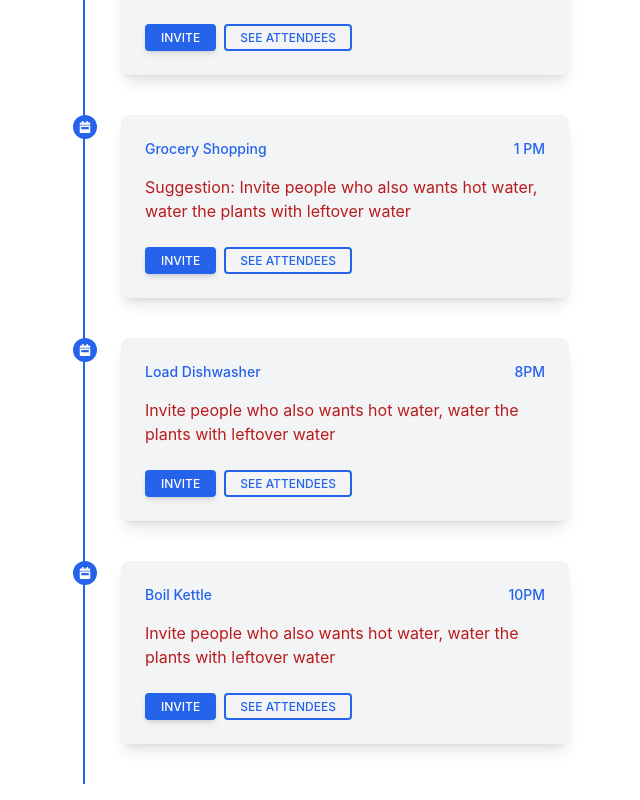
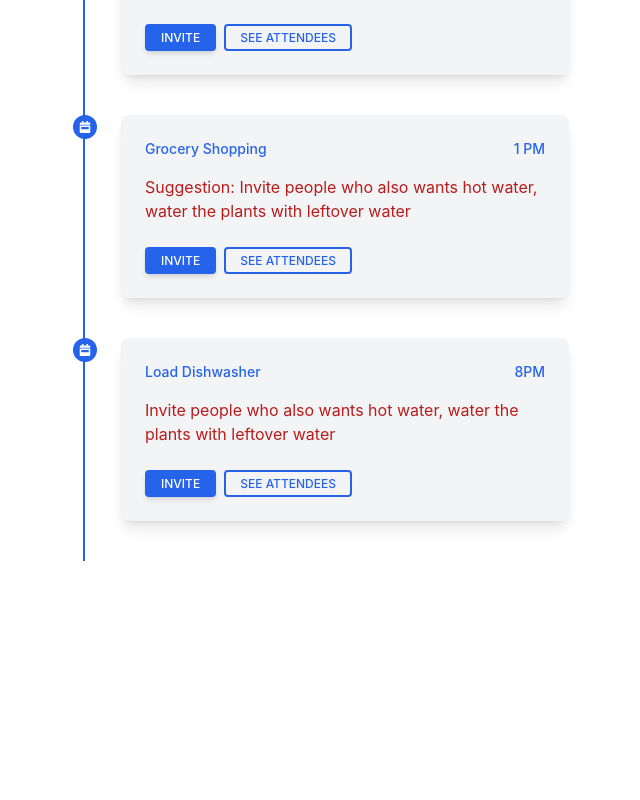
Before and after one commit to chloeyeo/Save-water-in-houseshare, a Next.js app in the folder ecohouse/: page /calendar in a window 1280 px wide. Shown: the part 889-1689 px from the top of the page, without its empty margins (237-877 px from the left). After the commit the page ends 1466 px from the top, so only its background shows below. Built offline with nearby package versions, Linux system fonts and the light colour scheme.

Commit message:
clean up some files

```diff
--- a/ecohouse/data/tasks.js
+++ b/ecohouse/data/tasks.js
@@ -1,17 +1,17 @@
 import { BeakerIcon } from '@heroicons/react/24/solid'
-import { TasksIcon } from '@heroicons/react/24/solid'
 import { SparklesIcon } from '@heroicons/react/24/solid'
 import { ShoppingCartIcon } from '@heroicons/react/24/solid'
 import { FireIcon } from '@heroicons/react/24/solid'
+import { UserGroupIcon } from '@heroicons/react/24/solid'
 
 export const TasksData = [
+  { value: "Vacuum", name: "Vacuum", Icon: BeakerIcon },
   { value: "Laundry", name: "Laundry", Icon: BeakerIcon },
-  { value: "Wash Dish", name: "Wash Dishes", Icon: SparklesIcon },
+  { value: "Wash Dish", name: "Dishwashing", Icon: SparklesIcon },
   { value: "Wash Veg", name: "Wash Fruits and Vegetables", Icon: BeakerIcon },
   { value: "Shower", name: "Take Shower", Icon: BeakerIcon },
   { value: "Water Plant", name: "Water Plants", Icon: BeakerIcon },
   { value: "Cook", name: "Use Oven", Icon: FireIcon },
-  { value: "Vacuum", name: "Vacuum", Icon: BeakerIcon },
-  { value: "Boil Kettle", name: "Boil Kettle", Icon: BeakerIcon },
+  { value: "Boil Kettle", name: "Boil Kettle", Icon: UserGroupIcon },
   { value: "Shop Groc", name: "Shop Groceries", Icon: ShoppingCartIcon },
 ]
--- a/ecohouse/pages/api/hello.js
+++ /dev/null
@@ -1,5 +0,0 @@
-// Next.js API route support: https://nextjs.org/docs/api-routes/introduction
-
-export default function handler(req, res) {
-  res.status(200).json({ name: 'John Doe' })
-}
--- a/ecohouse/pages/calendar.js
+++ b/ecohouse/pages/calendar.js
@@ -120,24 +120,6 @@ const CalendarPage = () => (
             </div>
           </div>
         </li>
-        <li>
-          <div class="md:flex flex-start">
-            <div class="bg-blue-600 w-6 h-6 flex items-center justify-center rounded-full -ml-3">
-              <svg aria-hidden="true" focusable="false" data-prefix="fas" class="text-white w-3 h-3" role="img" xmlns="http://www.w3.org/2000/svg" viewBox="0 0 448 512">
-                <path fill="currentColor" d="M0 464c0 26.5 21.5 48 48 48h352c26.5 0 48-21.5 48-48V192H0v272zm64-192c0-8.8 7.2-16 16-16h288c8.8 0 16 7.2 16 16v64c0 8.8-7.2 16-16 16H80c-8.8 0-16-7.2-16-16v-64zM400 64h-48V16c0-8.8-7.2-16-16-16h-32c-8.8 0-16 7.2-16 16v48H160V16c0-8.8-7.2-16-16-16h-32c-8.8 0-16 7.2-16 16v48H48C21.5 64 0 85.5 0 112v48h448v-48c0-26.5-21.5-48-48-48z"></path>
-              </svg>
-            </div>
-            <div class="block p-6 rounded-lg shadow-lg bg-gray-100 max-w-md ml-6 mb-10">
-              <div class="flex justify-between mb-4">
-                <a href="#!" class="font-medium text-blue-600 hover:text-blue-700 focus:text-blue-800 duration-300 transition ease-in-out text-sm">Boil Kettle</a>
-                <a href="#!" class="font-medium text-blue-600 hover:text-blue-700 focus:text-blue-800 duration-300 transition ease-in-out text-sm"> 10PM</a>
-              </div>
-              <p class="text-red-700 mb-6">Invite people who also wants hot water, water the plants with leftover water</p>
-              <button type="button" class="inline-block px-4 py-1.5 bg-blue-600 text-white font-medium text-xs leading-tight uppercase rounded shadow-md hover:bg-blue-700 hover:shadow-lg focus:bg-blue-700 focus:shadow-lg focus:outline-none focus:ring-0 active:bg-blue-800 active:shadow-lg transition duration-150 ease-in-out" data-mdb-ripple="true">Invite</button>
-              <button type="button" class="inline-block px-3.5 py-1 border-2 border-blue-600 text-blue-600 font-medium text-xs leading-tight uppercase rounded hover:bg-black hover:bg-opacity-5 focus:outline-none focus:ring-0 transition duration-150 ease-in-out ml-2" data-mdb-ripple="true">See Attendees</button>
-            </div>
-          </div>
-        </li>
       </ol>
     </div>
   </Layout>
--- a/ecohouse/pages/index.js
+++ b/ecohouse/pages/index.js
@@ -5,17 +5,6 @@ import styles from '../styles/Home.module.css'
 import Layout from '../components/root/Layout';
 import { useTask } from '../context/task-context';
 import { HomeIcon } from '@heroicons/react/24/solid'
-
-
-// TODOS
-
-// Fix date picker
-// Suggestions
-
-
-// Custom icons
-
-// Use timeline view
 
 export default function Home() {
   const router = useRouter();
@@ -35,9 +24,9 @@ export default function Home() {
         <h1 class="font-large text-blue-600 text-4xl font-bold">
           Welcome to Eco House.
         </h1>
-        <h2 class="font-regular text-4xl mt-0 mb-2 text-black-600">Simple schedules to optimise your energy</h2>
-
-        <p>Get started by adding your daily tasks and submit to receive timetable suggestions for your household.</p>
+        <h2 class="font-regular text-4xl mt-0 mb-2 text-black-600">Simple schedules to optimise your water consumption</h2>
+        <p>85% of people in the UK are unaware of the scale of their water usage.</p>
+        <p>Add your daily tasks and receive event suggestions for your household.</p>
         <div className='grid gap-4'>
           {tasks.map(({ taskName, Icon, attendees, recurrence, time }, i) => {
             return (
@@ -55,7 +44,7 @@ export default function Home() {
         <div class="flex">
           <button className="add-button mr-2" onClick={toggleModal}>Add Task</button>
           {tasks.length > 0 ? (
-            <button className='submit-button' onClick={NextPage}>Submit Daily Tasks</button>
+            <button className='submit-button' onClick={NextPage}>Submit Tasks</button>
           ) : null
           }
         </div>
```
Also changed, not shown: ecohouse/components/root/Layout.js (+0 -9 lines), ecohouse/context/task-context.js (+6 -7 lines).
